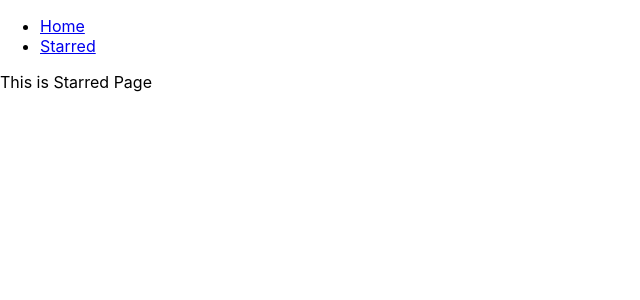
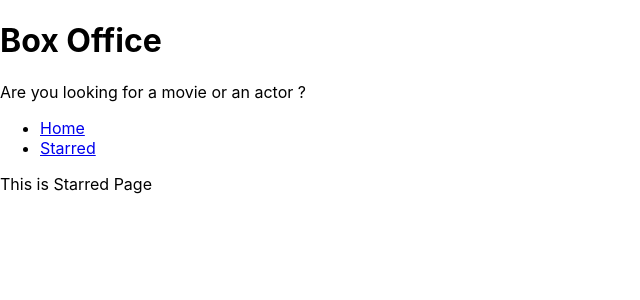
Before and after one commit to pradeepdhupar/box-office, a React (Create React App) app: page /starred in a window 1280 px wide. Shown: the top 300 px of the page, without its empty margins (0-640 px from the left). Built offline with nearby package versions, Linux system fonts and the light colour scheme.

Commit message:
added layout managment and created

```diff
--- a/src/App.js
+++ b/src/App.js
@@ -1,12 +1,10 @@
 import React from "react";
 import { Switch, Route } from "react-router-dom";
-import Navs from "./components/Navs";
 import Home from "./pages/Home";
 import Starred from "./pages/Starred";
 function App() {
   return (
     <div>
-      <Navs />
       <Switch>
         <Route exact={true} path="/">
           <Home/>
@@ -14,7 +12,9 @@
         <Route exact={true} path="/starred">
           <Starred/>
         </Route>
-        <Route>This is 404 page</Route>
+        <Route>
+          <div>This is 404 page</div>
+        </Route>
       </Switch>
     </div>
   );
--- /dev/null
+++ b/src/components/MainPageLayout.jsx
@@ -0,0 +1,14 @@
+import React from 'react'
+import Navs from './Navs'
+import Title from './Title'
+const MainPageLayout = ({children}) => {
+  return (
+    <div>
+        <Title title="Box Office" subtitle="Are you looking for a movie or an actor ? "/>
+        <Navs />
+        {children}
+    </div>
+  )
+}
+
+export default MainPageLayout
--- /dev/null
+++ b/src/components/Title.jsx
@@ -0,0 +1,12 @@
+import React from 'react'
+
+const Title = ({ title,subtitle}) => {
+  return (
+    <div>
+        <h1>{title}</h1>
+        <p>{subtitle}</p>
+    </div>
+  )
+}
+
+export default Title
--- a/src/pages/Home.jsx
+++ b/src/pages/Home.jsx
@@ -1,8 +1,9 @@
 import React from 'react'
+import MainPageLayout from '../components/MainPageLayout'
 
 const Home = () => {
   return (
-    <div>This is Home page.</div>
+    <MainPageLayout>This is Home page</MainPageLayout>
   )
 }
 
--- a/src/pages/Starred.jsx
+++ b/src/pages/Starred.jsx
@@ -1,8 +1,9 @@
 import React from 'react'
+import MainPageLayout from '../components/MainPageLayout'
 
 const Starred = () => {
   return (
-    <div>This is Starred Page</div>
+    <MainPageLayout>This is Starred Page</MainPageLayout>
   )
 }
 
```
